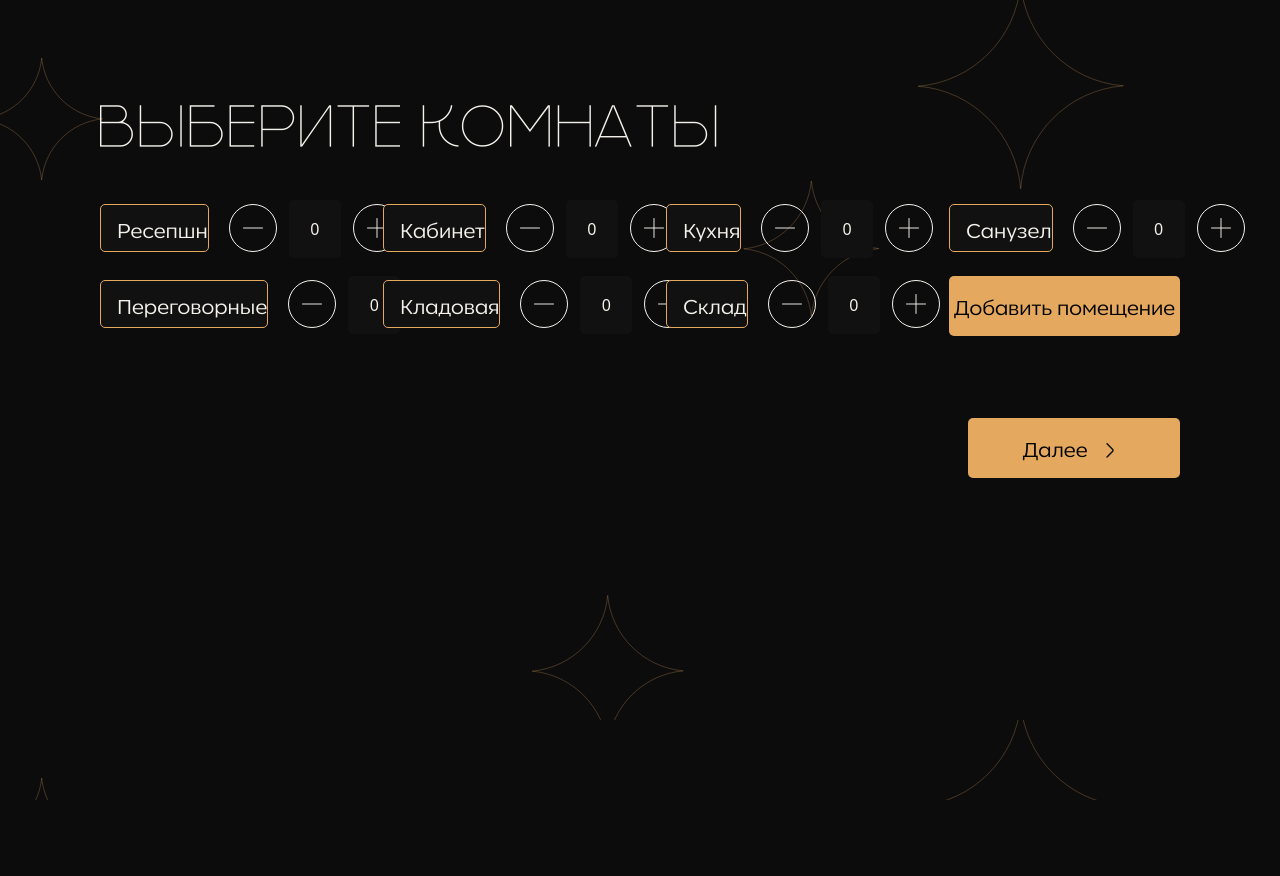
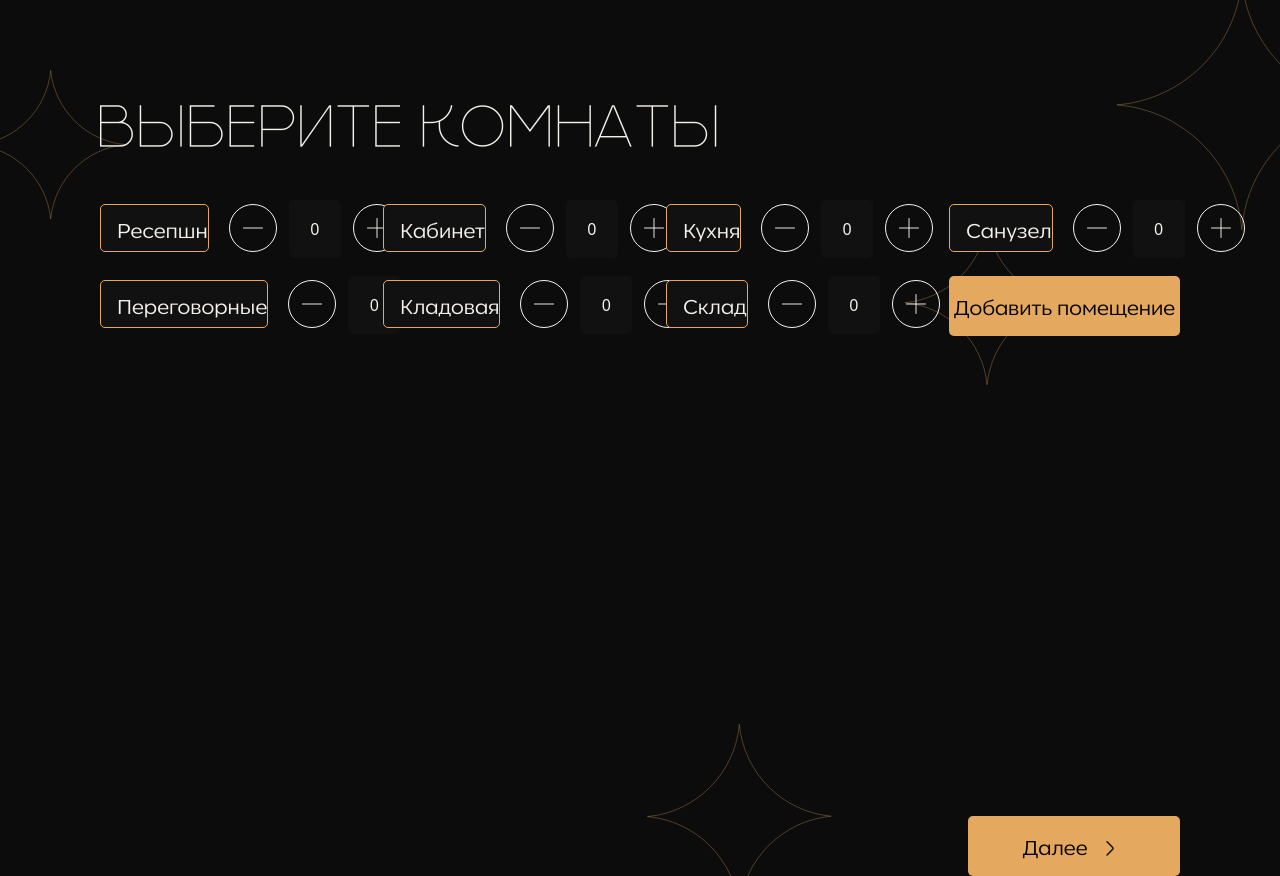
Before and after one commit to Shadovitsme/kwolCommercialPensil, a Vue app: page /brief_com/chooseRoom in a window 1280 px wide. Before the commit the page ends 800 px from the top, so only its background shows below. Built offline with nearby package versions, Linux system fonts and the light colour scheme.

Commit message:
правки отаска

```diff
--- a/src/chooseYourRoom.vue
+++ b/src/chooseYourRoom.vue
@@ -1,21 +1,86 @@
 <script setup>
+import { errorMessages } from 'vue/compiler-sfc'
 import LabelAdditional from './components/labelAdditional.vue'
 import YellowButton from './components/yellowButton.vue'
 import router from './router'
+import errorMessage from './components/errorMessage.vue'
+import { ref } from 'vue'
 
 let arr = ['Ресепшн', 'Кабинет', 'Кухня', 'Санузел', 'Переговорные', 'Кладовая', 'Склад']
 </script>
 
 <script>
-function redirect() {
-  router.replace({ path: '/brief_com/wishPage' })
+let error = ref(false)
+function redirect(e) {
+  e.preventDefault() // предотвращаем стандартное поведение формы
+  let hallway = e.target[1].value
+  let childRoom = e.target[4].value
+  let kitchen = e.target[7].value
+  let welcomeroom = e.target[10].value
+  let bedroom = e.target[13].value
+  let clotheRoom = e.target[16].value
+  let balcone = e.target[19].value
+
+  if (
+    (hallway !== null && hallway !== undefined && hallway !== '' && hallway !== '0') ||
+    (childRoom !== null && childRoom !== undefined && childRoom !== '' && childRoom !== '0') ||
+    (kitchen !== null && kitchen !== undefined && kitchen !== '' && kitchen !== '0') ||
+    (welcomeroom !== null &&
+      welcomeroom !== undefined &&
+      welcomeroom !== '' &&
+      welcomeroom !== '0') ||
+    (bedroom !== null && bedroom !== undefined && bedroom !== '' && bedroom !== '0') ||
+    (clotheRoom !== null && clotheRoom !== undefined && clotheRoom !== '' && clotheRoom !== '0') ||
+    (balcone !== null && balcone !== undefined && balcone !== '' && balcone !== '0')
+  ) {
+    router.replace({ path: '/brief_com/wishPage' })
+    // $.ajax({
+    //   url: "save_data.php",
+    //   type: "POST",
+    //   data: {
+    //     funk: "addRoomCount",
+    //     прихожая: hallway,
+    //     детская: childRoom,
+    //     кухня: kitchen,
+    //     гостиная: welcomeroom,
+    //     спальня: bedroom,
+    //     гардеробная: clotheRoom,
+    //     балкон: balcone,
+    //     столовая: dinnerRoom,
+    //     кладовая: storageRoom,
+    //     ванная: bathroom,
+    //     кабинет: cabinet,
+    //     гостевой_санузел: welcomeBathroom,
+    //     другое: otherRooms,
+    //   },
+    //   success: function (data) {
+    //     window.location.replace("./wishesPage.html");
+    //   },
+    // });
+  } else {
+    showErrorMessage()
+  }
 }
+
+function showErrorMessage() {
+  error.value = true
+
+  // Hide the error message after 3 seconds
+  setTimeout(function () {
+    error.value = false
+  }, 3000)
+}
+
+// function redirect() {
+//   router.replace({ path: '/brief_com/wishPage' })
+// }
 </script>
 
 <template>
   <div class="flex px-[22px] md:px-[100px]">
-    <div class="md:mx-auto w-full max-w-[1920px]">
-      <form id="page3" class="w-full h-full">
+    <div class="md:mx-auto w-full max-w-[1920px] relative h-[776px] max-h-[776px]">
+      <errorMessage v-if="error" class="absolute right-0 bottom-[84px]"></errorMessage>
+      <form @submit.prevent="redirect" id="page3" class="w-full h-full">
         <h1 class="H1 Text pb-10 uppercase">Выберите комнаты</h1>
         <div
           class="w-full md:mr-16 grid grid-cols-1 md:grid-cols-4 gap-y-5 md:gap-y-5 md:gap-x-[52px]"
@@ -32,8 +97,7 @@ function redirect() {
         <div class="w-full flex md:justify-end mt-9 md:mt-12">
           <YellowButton
             :arrow="true"
-            :onclick="redirect"
-            class="mt-[34px] md:w-[212px]"
+            class="mt-[34px] md:w-[212px] absolute right-0 bottom-0"
             text="Далее"
           ></YellowButton>
         </div>
--- /dev/null
+++ b/src/components/errorMessage.vue
@@ -0,0 +1,15 @@
+<template>
+  <div
+    id="errorMessage"
+    class="bg-[#111111] border-[1px] border-[#C63F3F] absolute bottom-[84px] right-0 rounded-[5px] w-[635px] pl-7 py-8"
+  >
+    <div class="flex">
+      <div class="alert w-[42px] h-[42px] my-auto"></div>
+
+      <div class="w-[497px] ml-10">
+        <p class="Text p3 pb-2">Вы не выбрали ни одной комнаты.</p>
+        <p class="Text p3">Пожалуйста, выберите комнаты, для которых нужен дизайн.</p>
+      </div>
+    </div>
+  </div>
+</template>
--- a/src/main.vue
+++ b/src/main.vue
@@ -8,7 +8,9 @@ function getMainUserData(e) {
   let name = e.target[0].value
   let phone = e.target[1].value
   let town = e.target[2].value
+  const phoneRegex = /^[789]\d{10}$/
   if ((name, phone, town)) {
+    if (phoneRegex.test(phone)) {
       $.ajax({
         url: 'https://karandash.pro/brief/save_data.php ',
         type: 'POST',
@@ -23,7 +25,12 @@ function getMainUserData(e) {
           router.replace({ path: '/brief_com/mainData' })
         },
       })
-  } else alert('Не все поля заполнены!!!')
+    } else {
+      alert('not a number!')
+    }
+  } else {
+    alert('Не все поля заполнены!!!')
+  }
 }
 </script>
 
--- a/src/rooms.vue
+++ b/src/rooms.vue
@@ -11,7 +11,7 @@ function sendRoomDetailData(e) {
   if (i.value++ < roomArray.length - 1) {
     roomName.value = roomArray[i.value][0]
     textArray.value = roomArray[i.value][1]
-  } else router.replace({ path: '/brief_com/linkDescribePage' })
+  } else router.replace({ path: '/brief_com/addRefPage' })
 
   // $.ajax({
   //   url: 'https://karandash.pro/brief/save_data.php ',
--- a/src/router/index.js
+++ b/src/router/index.js
@@ -9,7 +9,7 @@ import ThanksPage from '@/thanksPage.vue'
 
 const routes = [
   {
-    path: '/',
+    path: '/brief_com/',
     name: 'main',
     component: mainPage,
   },
--- a/src/thanksPage.vue
+++ b/src/thanksPage.vue
@@ -1,10 +1,6 @@
 <script setup>
 import YellowButton from './components/yellowButton.vue'
 import router from './router'
-
-function redirect() {
-  router.replace({ path: '/' })
-}
 </script>
 
 <template>
@@ -16,12 +12,13 @@ function redirect() {
           <p class="p3 Text pb-10">
             Мы обязательно учтём ваши пожелания и постараемся воплотить все ваши идеи в реальность
           </p>
-          <YellowButton
-            :arrow="false"
-            :onclick="redirect"
-            class="mt-[34px] md:w-[207px]"
-            text="На главную"
-          ></YellowButton>
+          <a href="/">
+            <YellowButton
+              :arrow="false"
+              class="mt-[34px] md:w-[207px]"
+              text="На главную"
+            ></YellowButton>
+          </a>
         </div>
         <div class="md:flex md:visible hidden">
           <img src="./images/thank1.png" alt="" />
```
Also changed, not shown: src/addRefPage.vue (+7 -8 lines), src/assets/index.css (+11 -0 lines). Lines whose indentation alone changed are shown as unchanged.
